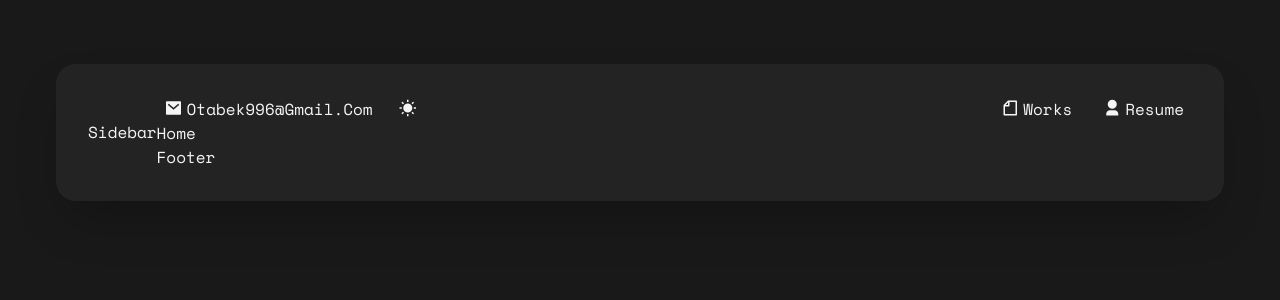
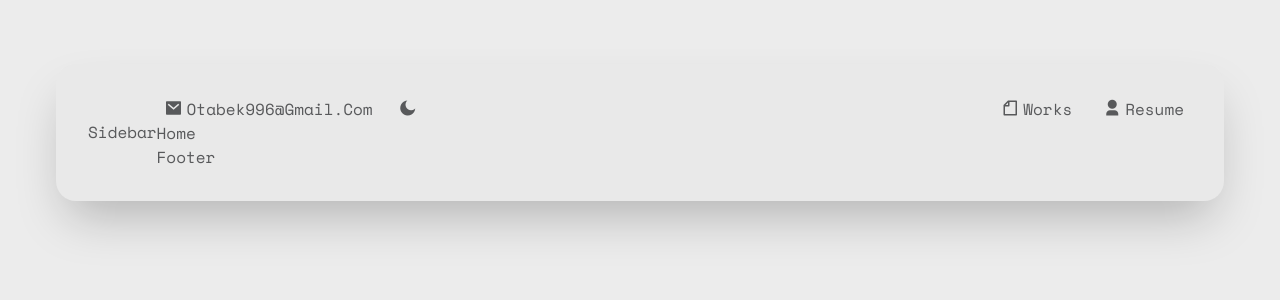
Before and after one commit to Otabek996/responsive-to-website, a React (Create React App) app: page / in a window 1280 px wide. Shown: the top 300 px of the page. Built offline with nearby package versions, Linux system fonts and the light colour scheme.

Commit message:
Added dark and light themes

```diff
--- a/src/components/Header/Header.jsx
+++ b/src/components/Header/Header.jsx
@@ -4,11 +4,21 @@ import { Link } from 'react-router-dom';
 import styles from '../../styles/Header.module.css';
 
 import { ROUTES } from "../../utils/routes";
+import { useTheme } from "../../utils/use-theme";
 
 const Header = () => {
-  const changeTheme = (e) => {
-    console.log(`Hello - ${e.currentTarget.className}`);
-  }
+  // Theme Change
+  const { theme, setTheme } = useTheme();
+
+  const changeTheme = () => {
+    theme === "light" ? setTheme("dark") : setTheme("light");
+  };
+
+  // Theme Icon Change
+  let themeIcon = "sun";
+  if (theme === "light") {
+    themeIcon = "moon";
+  } else themeIcon = "sun";
 
   return (
     <header className={styles.header}>
@@ -31,8 +41,7 @@ const Header = () => {
                 onClick={changeTheme}
               >
                 <span>
-                  <i className="ri-sun-fill"></i>
-                  {/* <i class="ri-moon-fill"></i> */}
+                  <i className={`ri-${themeIcon}-fill`} id="theme-icon"></i>
                 </span>
               </button>
             </li>
--- a/src/styles/Header.module.css
+++ b/src/styles/Header.module.css
@@ -19,9 +19,9 @@
     text-align: center;
     text-transform: capitalize;
     padding: 4px 8px;
-    color: var(--dark-color);
+    color: var(--text-color);
     background: transparent;
-    transition: all 0.2s ease-in;
+    transition: all 0.5s ease-in;
     border-radius: 5px;
 }
 
@@ -32,7 +32,7 @@
 }
 
 .nav__link:hover {
-    background: var(--dark-hover);
+    background: var(--hover-color);
     box-shadow: 0 1rem 2rem rgba(43, 41, 41, .4);
 }
 
@@ -43,10 +43,11 @@
     border-radius: 50%;
     cursor: pointer;
     background: transparent;
-    transition: all 0.2s ease-in;
+    transition: all 0.5s ease-in;
 }
 
 .theme_toggle span i {
-    color: var(--dark-color);
+    color: var(--text-color);
     vertical-align: -0.125em;
+    transition: all 0.5s ease-in;
 }
--- a/src/styles/global.css
+++ b/src/styles/global.css
@@ -7,8 +7,9 @@
 
 body {
     font-family: var(--body-font);
-    color: var(--dark-color);
-    background: var(--dark-bg);
+    color: var(--text-color);
+    background: var(--background-color);
+    transition: all 0.2s ease-in;
 }
 
 img {
@@ -34,20 +35,13 @@ ul, li {
     align-items: center;
     max-width: 73rem;
     margin: 0 auto;
-    background: var(--dark-con);
+    background: var(--container-color);
     box-shadow: 0 25px 50px -12px rgba(0,0,0,.25);
     border-radius: 20px;
     padding: 2rem;
+    transition: all 0.2s ease-in;
 }
 
 .main {
     width: 100%;
 }
-
-.bg_light {
-
-}
-
-.container_light {
-
-}
--- a/src/styles/variables.css
+++ b/src/styles/variables.css
@@ -1,17 +1,5 @@
 /*==================== VARIABLES CSS ====================*/
 :root {
-    /*========== Colors ==========*/
-    /*= dark =*/
-    --dark-bg: #191919;
-    --dark-color: #f6f5f6;
-    --dark-con: #232323;
-    --dark-hover: #94A8B3;
-
-    /*= light =*/
-    --light-bg: #ececec;
-    --light-color: #58595B;
-    --light-con: #e9e9e9;
-
     /*========== Font and typography ==========*/
     --body-font: 'Space Mono', sans-serif;
 
@@ -23,3 +11,20 @@
     --font-regular: 400;
     --font-bold: 700;
 }
+
+:root[data-theme = "dark"] {
+    /*========== Colors ==========*/
+    /*===== dark =====*/
+    --background-color: #191919;
+    --text-color: #f6f5f6;
+    --container-color: #232323;
+    --hover-color: #94A8B3;
+}
+
+:root[data-theme = "light"] {
+    /*========== Colors ==========*/
+    /*===== light =====*/
+    --background-color: #ececec;
+    --text-color: #58595B;
+    --container-color: #e9e9e9;
+}
--- /dev/null
+++ b/src/utils/use-theme.js
@@ -0,0 +1,18 @@
+import { useLayoutEffect, useState } from "react";
+
+// Get System Theme
+const isDarkTheme = window?.matchMedia("(prefers-color-scheme: dark)").matches;
+const defaultTheme = isDarkTheme ? "dark" : "light";
+
+export const useTheme = () => {
+    const [theme, setTheme] = useState(
+        localStorage.getItem("app-theme") || defaultTheme
+    );
+
+    useLayoutEffect(() => {
+        document.documentElement.setAttribute("data-theme", theme);
+        localStorage.setItem("app-theme", theme)
+    }, [theme]);
+
+    return { theme, setTheme };
+};
```
